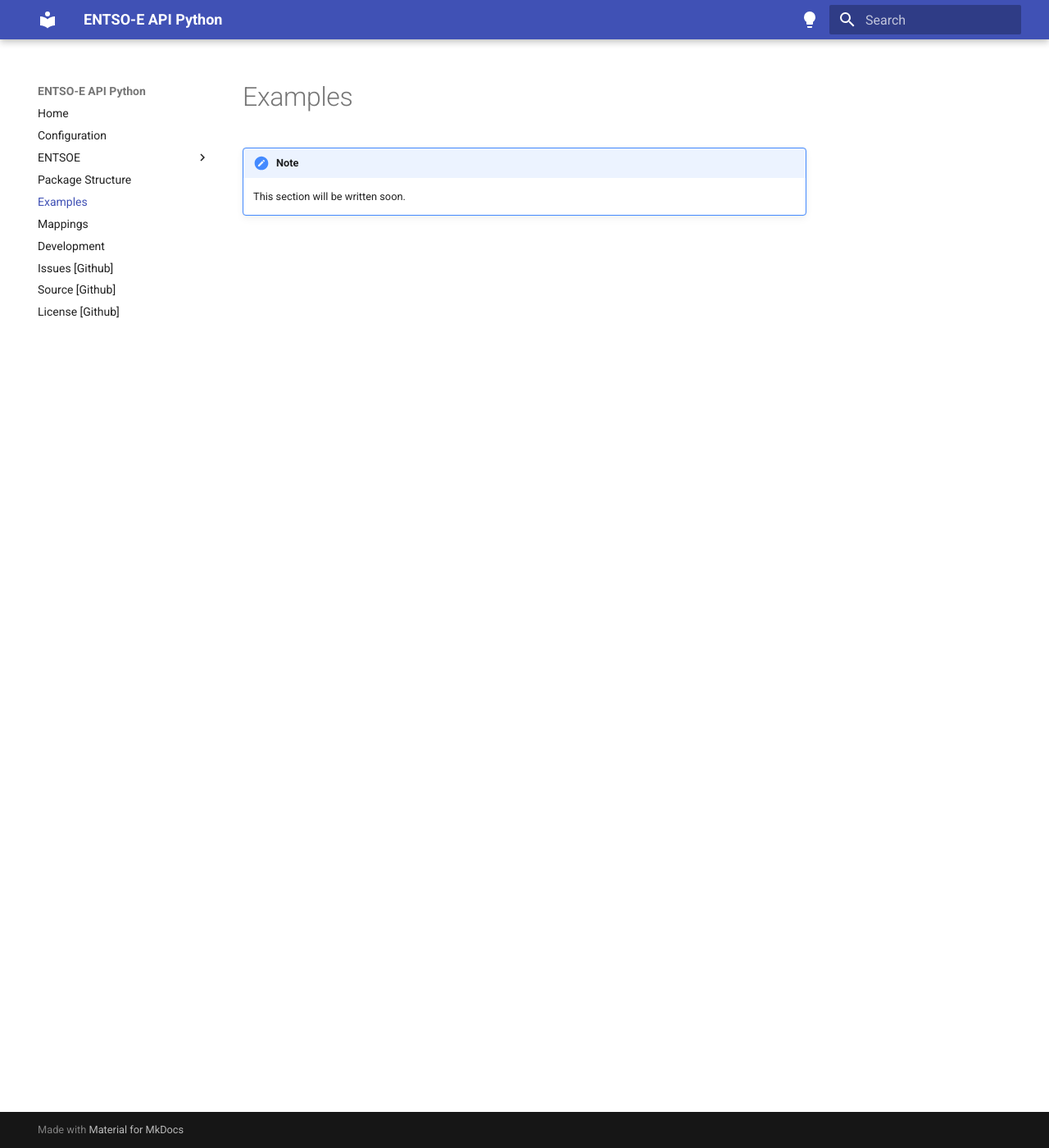
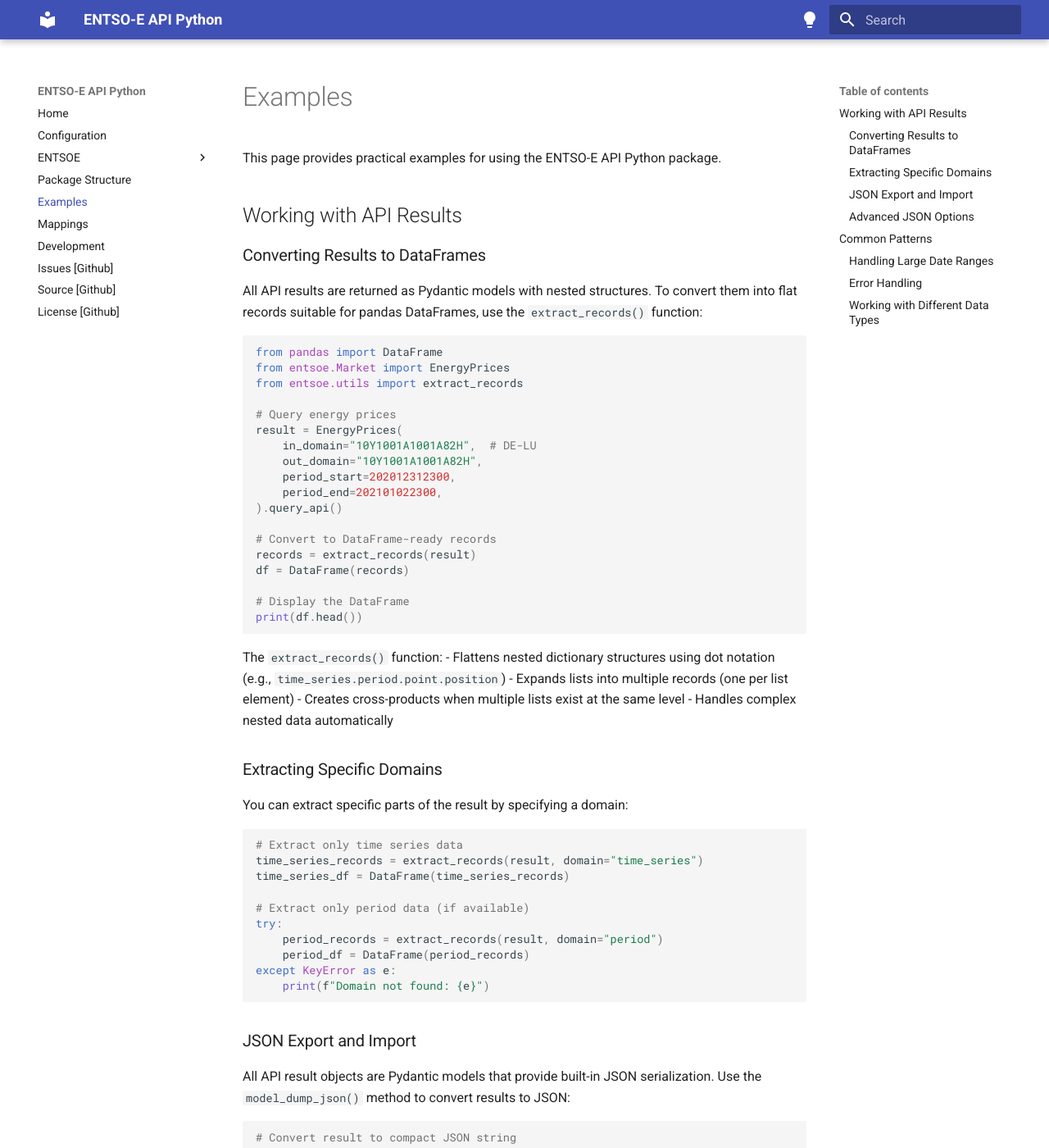
Before and after one commit to BerriJ/entsoe-apy, an MkDocs documentation site: the page built from docs/examples.md, in a window 1280 px wide and 1400 px high. Shown: the whole window at 82% size. Built offline with MkDocs 1.6.1 and Material for MkDocs 9.7.7, drawn with Linux system fonts in a browser that asks for light colours; some of the changed text lies outside the part shown.

Commit message:
Complete minor improvements: add documentation and sort mappings
Co-authored-by: BerriJ <37799358+BerriJ@users.noreply.github.com>

````diff
--- a/docs/examples.md
+++ b/docs/examples.md
@@ -1,2 +1,158 @@
-!!! Note
-    This section will be written soon.
+# Examples
+
+This page provides practical examples for using the ENTSO-E API Python package.
+
+## Working with API Results
+
+### Converting Results to DataFrames
+
+All API results are returned as Pydantic models with nested structures. To convert them into flat records suitable for pandas DataFrames, use the `extract_records()` function:
+
+```python
+from pandas import DataFrame
+from entsoe.Market import EnergyPrices
+from entsoe.utils import extract_records
+
+# Query energy prices
+result = EnergyPrices(
+    in_domain="10Y1001A1001A82H",  # DE-LU
+    out_domain="10Y1001A1001A82H",
+    period_start=202012312300,
+    period_end=202101022300,
+).query_api()
+
+# Convert to DataFrame-ready records
+records = extract_records(result)
+df = DataFrame(records)
+
+# Display the DataFrame
+print(df.head())
+```
+
+The `extract_records()` function:
+- Flattens nested dictionary structures using dot notation (e.g., `time_series.period.point.position`)
+- Expands lists into multiple records (one per list element)
+- Creates cross-products when multiple lists exist at the same level
+- Handles complex nested data automatically
+
+### Extracting Specific Domains
+
+You can extract specific parts of the result by specifying a domain:
+
+```python
+# Extract only time series data
+time_series_records = extract_records(result, domain="time_series")
+time_series_df = DataFrame(time_series_records)
+
+# Extract only period data (if available)
+try:
+    period_records = extract_records(result, domain="period")
+    period_df = DataFrame(period_records)
+except KeyError as e:
+    print(f"Domain not found: {e}")
+```
+
+### JSON Export and Import
+
+All API result objects are Pydantic models that provide built-in JSON serialization. Use the `model_dump_json()` method to convert results to JSON:
+
+```python
+# Convert result to compact JSON string
+json_string = result.model_dump_json()
+
+# Convert with indentation for pretty printing
+import json
+json_dict = result.model_dump()
+pretty_json = json.dumps(json_dict, indent=2)
+print(pretty_json)
+
+# Save to file
+with open("energy_prices.json", "w") as f:
+    f.write(result.model_dump_json())
+
+# Load from JSON (requires reconstructing the model)
+with open("energy_prices.json", "r") as f:
+    data = json.load(f)
+    # Note: You'll need to reconstruct the appropriate Pydantic model
+```
+
+### Advanced JSON Options
+
+The `model_dump_json()` method supports various options for customization:
+
+```python
+# Include None values (excluded by default)
+json_with_none = result.model_dump_json(exclude_none=False)
+
+# Exclude specific fields
+json_filtered = result.model_dump_json(exclude={"mrid", "created_date_time"})
+
+# Include only specific fields
+json_minimal = result.model_dump_json(include={"time_series", "period"})
+
+# Use different serialization mode
+json_python = result.model_dump_json(mode="python")  # Uses Python types
+```
+
+## Common Patterns
+
+### Handling Large Date Ranges
+
+The package automatically splits large requests into smaller chunks:
+
+```python
+from entsoe.Market import EnergyPrices
+
+# This will be automatically split into multiple API calls
+result = EnergyPrices(
+    in_domain="10Y1001A1001A82H",
+    out_domain="10Y1001A1001A82H",
+    period_start=202001010000,  # 1 year range
+    period_end=202012312300,
+).query_api()
+
+# Convert all results to a single DataFrame
+all_records = extract_records(result)
+df = DataFrame(all_records)
+```
+
+### Error Handling
+
+```python
+try:
+    result = EnergyPrices(
+        in_domain="INVALID_EIC",
+        out_domain="10Y1001A1001A82H",
+        period_start=202012312300,
+        period_end=202101022300,
+    ).query_api()
+except ValueError as e:
+    print(f"Invalid EIC code: {e}")
+except Exception as e:
+    print(f"API error: {e}")
+```
+
+### Working with Different Data Types
+
+```python
+from entsoe.Generation import ActualGeneration
+from entsoe.Load import DayAheadForecast
+
+# Generation data
+gen_result = ActualGeneration(
+    in_domain="10Y1001A1001A82H",
+    period_start=202012312300,
+    period_end=202101022300,
+).query_api()
+
+# Load forecast data
+load_result = DayAheadForecast(
+    out_domain="10Y1001A1001A82H",
+    period_start=202012312300,
+    period_end=202101022300,
+).query_api()
+
+# Convert both to DataFrames
+gen_df = DataFrame(extract_records(gen_result))
+load_df = DataFrame(extract_records(load_result))
+```
````
Also changed, not shown: README.md (+42 -3 lines), 2 other files.
